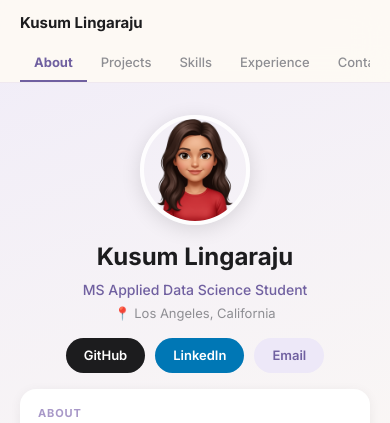
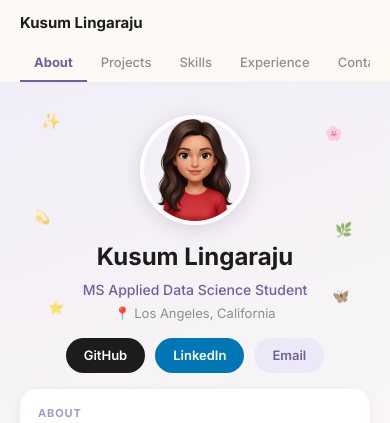
Before and after one commit to kusumlin/portfolio, a React (Vite) app: page / in a window 390 px wide. Shown: the top 423 px of the page. Built offline with nearby package versions, Linux system fonts and the light colour scheme; a web font is replaced by a local one.

Commit message:
Add tiny floating emojis to mobile about section

```diff
--- a/src/components/mobile/MobileView.jsx
+++ b/src/components/mobile/MobileView.jsx
@@ -62,7 +62,23 @@ function TechBadge({ tech }) {
 function AboutTab() {
   return (
     <div style={{ padding: '24px 20px 32px', display: 'flex', flexDirection: 'column', gap: 16 }}>
-      <div style={{ display: 'flex', flexDirection: 'column', alignItems: 'center', gap: 14, paddingTop: 8 }}>
+      <div style={{ position: 'relative', display: 'flex', flexDirection: 'column', alignItems: 'center', gap: 14, paddingTop: 8 }}>
+        {/* Tiny floating accents */}
+        {[
+          { e: '✨', top: '4%',  left: '6%',  size: 16, anim: 'floatA', delay: '0s'   },
+          { e: '🌸', top: '8%',  right: '8%', size: 14, anim: 'floatB', delay: '0.6s' },
+          { e: '💫', top: '38%', left: '4%',  size: 13, anim: 'floatC', delay: '1.2s' },
+          { e: '🌿', top: '42%', right: '5%', size: 14, anim: 'floatA', delay: '0.9s' },
+          { e: '⭐', top: '72%', left: '8%',  size: 13, anim: 'floatB', delay: '0.3s' },
+          { e: '🦋', top: '68%', right: '6%', size: 14, anim: 'floatC', delay: '1.5s' },
+        ].map((s, i) => (
+          <span key={i} style={{
+            position: 'absolute', top: s.top, left: s.left, right: s.right,
+            fontSize: s.size, opacity: 0.7,
+            animation: `${s.anim} ${3.5 + i * 0.3}s ease-in-out ${s.delay} infinite`,
+            pointerEvents: 'none',
+          }}>{s.e}</span>
+        ))}
         <div style={{
           width: 110, height: 110, borderRadius: '50%', overflow: 'hidden',
           border: '4px solid rgba(255,255,255,0.9)',
@@ -80,7 +96,7 @@ function AboutTab() {
           <a href={resume.linkedin} target="_blank" rel="noopener noreferrer" style={{ padding: '8px 18px', borderRadius: 20, fontSize: 13, fontWeight: 600, background: '#0077b5', color: 'white', textDecoration: 'none' }}>LinkedIn</a>
           <a href={`mailto:${resume.email}`} style={{ padding: '8px 18px', borderRadius: 20, fontSize: 13, fontWeight: 600, background: '#ede8f8', color: '#7060a0', textDecoration: 'none' }}>Email</a>
         </div>
-      </div>
+      </div> {/* end floating emoji wrapper */}
 
       <Card label="About">
         <p style={{ fontSize: 14, color: '#3c3c43', lineHeight: 1.7 }}>{resume.summary}</p>
```
